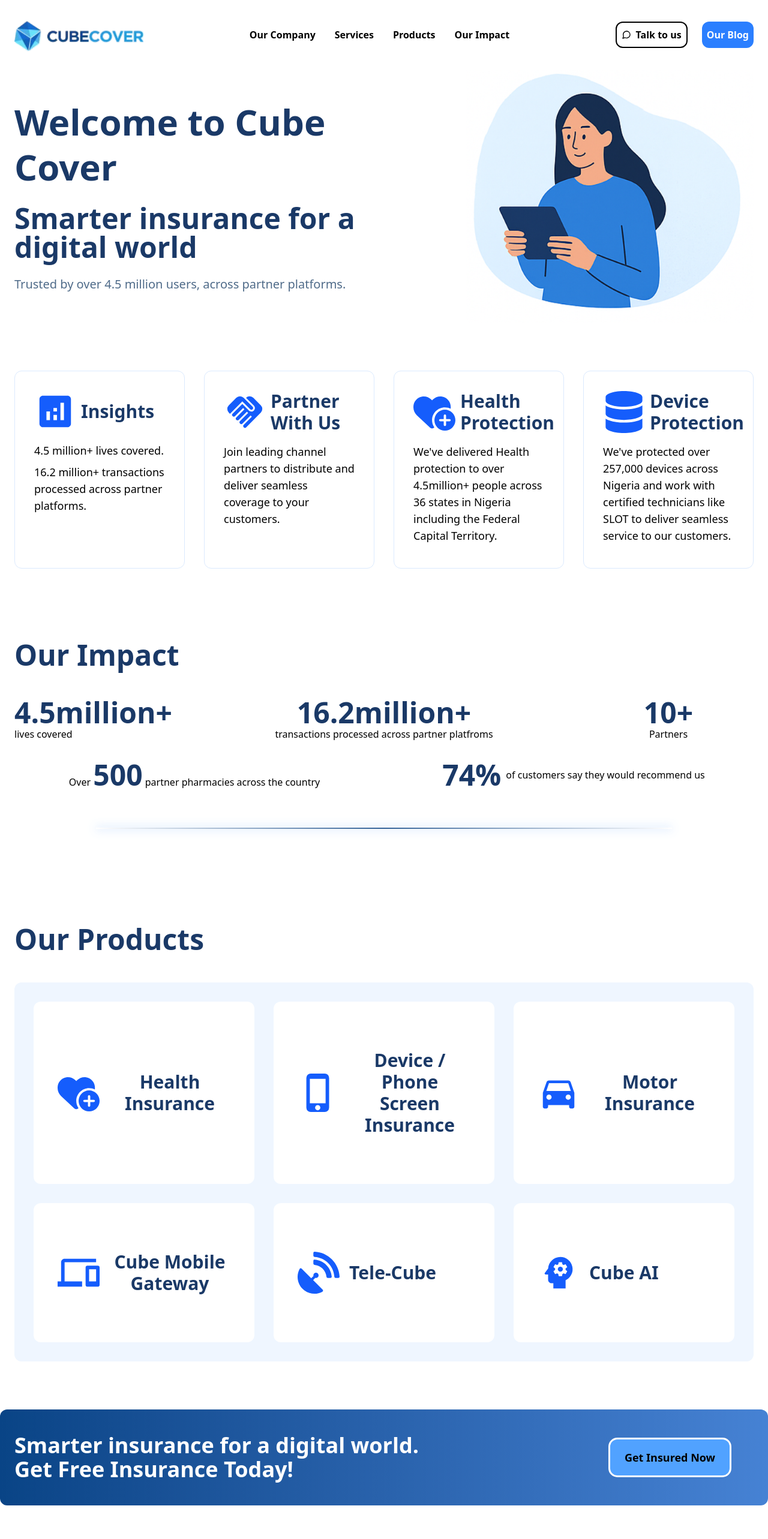
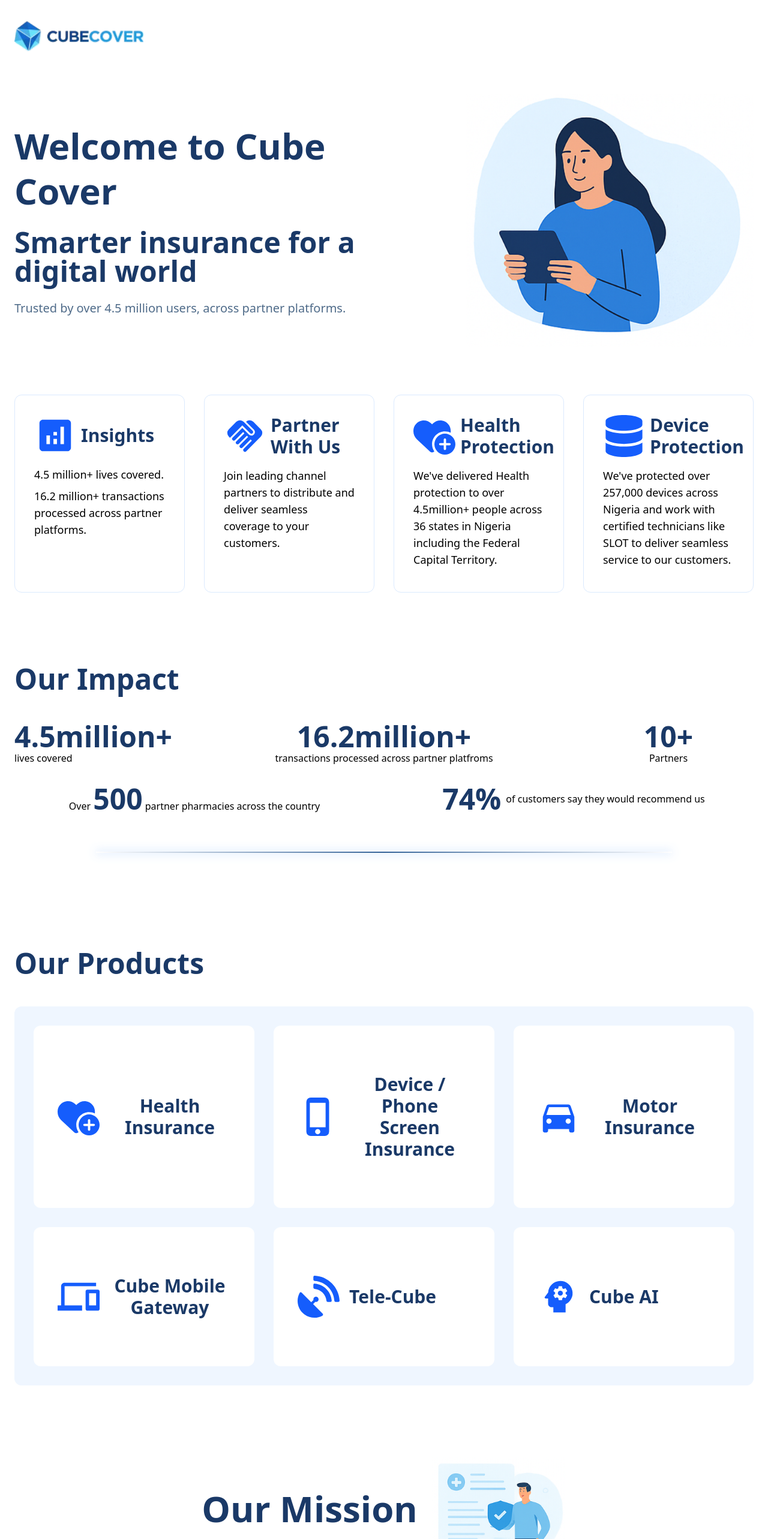
Before and after one commit to DemiladeOnitilo/Cube-cover-landing-page, a React (Vite) app: page / in a window 1280 px wide. Shown: the top 2566 px of the page at 60% size. Built offline with nearby package versions, Linux system fonts and the light colour scheme.

Commit message:
Design Change

```diff
--- a/src/App.jsx
+++ b/src/App.jsx
@@ -1,31 +1,16 @@
 import React from 'react'
-import {
-  Route,
-  createBrowserRouter,
-  createRoutesFromElements,
-  RouterProvider
-} from 'react-router-dom'
-import MainLayout from './layout/MainLayout'
 import Home from './components/Home'
 import Subscriptions from './components/Subscriptions'
 import PartnerUs from './components/PartnerUs'
+import Navbar from './components/Navbar'
 
 const App = () => {
-
-  const router = createBrowserRouter(
-    createRoutesFromElements(
-      <Route  path='/' element={<MainLayout />}>
-        <Route index element={<Home />} />
-        <Route path='subscriptions' element={<Subscriptions />} />
-        <Route path='partner-us' element={<PartnerUs />} />
-      </Route>
-
-    )
-  )
-
   return(
-    <div>
-      <RouterProvider router={router} />
+    <div className='flex flex-col gap-10'>
+      <Navbar />
+      <Home />
+      <PartnerUs />
+      <Subscriptions />
     </div>
   )
 }
--- a/src/components/Home.jsx
+++ b/src/components/Home.jsx
@@ -10,7 +10,6 @@
   MdPhonelink,
   MdPsychology,
 } from "react-icons/md";
-import { Link } from "react-router-dom";
 
 const Home = () => {
   const cardInfo = [
@@ -96,10 +95,10 @@
       {/*Hero Card Section*/}
       <div className="grid md:grid-cols-2 xl:grid-cols-4 gap-8 px-6 mt-20">
         {cardInfo.map((items, index) => (
-          <Link
+          <div
             to={items.to ? items.to : null}
             key={index}
-            className="border-1 border-blue-100 rounded-xl p-8 w-full hover:scale-[1.03] hover:shadow-xl hover:border-blue-200 ease-in-out duration-300 cursor-pointer"
+            className="border-1 border-blue-100 rounded-xl p-8 w-full"
           >
             <div className="flex gap-2 items-center mb-4 ">
               <span className="text-blue-600">{items.img}</span>
@@ -111,7 +110,7 @@
               <p>{items.descriptionOne}</p>
               <p>{items.descriptionTwo}</p>
             </div>
-          </Link>
+          </div>
         ))}
       </div>
 
@@ -175,7 +174,7 @@
           {ourProducts.map((items, index) => (
             <div
               key={index}
-              className="flex flex-col lg:flex-row gap-4 items-center text-center bg-white py-20 px-10 rounded-xl hover:scale-[1.03] hover:shadow-xl ease-in-out duration-300 cursor-pointer"
+              className="flex flex-col lg:flex-row gap-4 items-center text-center bg-white py-20 px-10 rounded-xl"
             >
               <span className="text-blue-600">{items.img}</span>
               <h3 className="text-[#1A3967] text-3xl font-semibold">
@@ -186,20 +185,6 @@
         </div>
       </div>
 
-      {/*Redirect Section*/}
-      <div className="flex flex-col md:flex-row justify-between items-center px-6 py-10 my-20 gap-8 md:gap-12 bg-gradient-to-r from-[#094486] to-[#4682D4] text-white rounded-xl">
-        <h3 className="text-2xl md:text-3xl lg:text-4xl font-semibold text-center md:text-left">
-          Smarter insurance for a digital world.
-          <br />
-          Get Free Insurance Today!
-        </h3>
-        <Link
-          to="/subscriptions"
-          className="text-black text-base md:text-lg text-center font-semibold bg-blue-400 ring-2 md:ring-3 ring-white hover:text-white hover:bg-blue-600 hover:scale-[1.03] ease-in-out duration-300 px-6 py-4 md:mr-10 rounded-xl cursor-pointer whitespace-nowrap"
-        >
-          Get Insured Now
-        </Link>
-      </div>
     </div>
   );
 };
--- a/src/components/Navbar.jsx
+++ b/src/components/Navbar.jsx
@@ -1,92 +1,17 @@
-import React, { useState } from "react";
+import React from "react";
 import logo from "../assets/Cube-cover-logo.png";
-import { FiMessageCircle } from "react-icons/fi";
-import { FaBars, FaTimes } from "react-icons/fa";
-import { Link } from "react-router-dom";
 
 const Navbar = () => {
-  const [isOpen, setIsOpen] = useState(false);
-
   return (
-    <nav className="p-6 max-w-7xl mx-auto font-semibold relative">
-      <div className="flex justify-between items-center">
-        {/* Logo */}
-        <Link to="/" className="flex-shrink-0">
+    <div className="flex items-start p-6 min-w-7xl mx-auto font-semibold relative">
+      <div to="/" className="flex-shrink-0">
         <img
           src={logo}
           alt="Cube Cover Logo"
           className="h-17 w-auto object-contain"
         />
-        </Link>
-
-        {/* Desktop Navigation Links */}
-        <div className="hidden lg:flex gap-8 items-center">
-          <p className="hover:text-blue-600 transition-colors duration-300 cursor-pointer">
-            Our Company
-          </p>
-          <p className="hover:text-blue-600 transition-colors duration-300 cursor-pointer">
-            Services
-          </p>
-          <p className="hover:text-blue-600 transition-colors duration-300 cursor-pointer">
-            Products
-          </p>
-          <p className="hover:text-blue-600 transition-colors duration-300 cursor-pointer">
-            Our Impact
-          </p>
       </div>
-
-        {/* Desktop Buttons */}
-        <div className="hidden lg:flex gap-6">
-          <button className="flex items-center gap-2 border-2 border-black text-black hover:bg-gray-400 ease-in-out duration-300 p-2 rounded-xl cursor-pointer">
-            <span>
-              <FiMessageCircle />
-            </span>
-            Talk to us
-          </button>
-
-          <button className="text-white bg-blue-500 hover:text-black hover:bg-gray-400 ease-in-out duration-300 p-2 rounded-xl cursor-pointer">
-            Our Blog
-          </button>
     </div>
-
-        {/* Mobile Menu Toggle */}
-        <button
-          className="lg:hidden text-2xl p-2 rounded-lg hover:bg-gray-100 transition"
-          onClick={() => setIsOpen(!isOpen)}
-        >
-          {isOpen ? <FaTimes /> : <FaBars />}
-        </button>
-      </div>
-
-      {/* Mobile Dropdown Menu */}
-      <div
-        className={`lg:hidden mt-4 flex flex-col gap-4 bg-white shadow-lg rounded-lg p-6 transition-all ease-in-out duration-500 ${
-          isOpen ? "max-h-96 opacity-100" : "max-h-0 opacity-0 overflow-hidden"
-        }`}
-      >
-        <p className="hover:text-blue-600 transition-colors duration-300 cursor-pointer">
-          Our Company
-        </p>
-        <p className="hover:text-blue-600 transition-colors duration-300 cursor-pointer">
-          Services
-        </p>
-        <p className="hover:text-blue-600 transition-colors duration-300 cursor-pointer">
-          Products
-        </p>
-        <p className="hover:text-blue-600 transition-colors duration-300 cursor-pointer">
-          Our Impact
-        </p>
-
-        <button className="flex items-center gap-2 border-2 border-black text-black hover:bg-gray-400 ease-in-out duration-300 p-2 rounded-xl cursor-pointer">
-          <FiMessageCircle />
-          Talk to us
-        </button>
-
-        <button className="text-white bg-blue-500 hover:text-black hover:bg-gray-400 ease-in-out duration-300 p-2 rounded-xl cursor-pointer">
-          Our Blog
-        </button>
-      </div>
-    </nav>
   );
 };
 
--- a/src/components/PartnerUs.jsx
+++ b/src/components/PartnerUs.jsx
@@ -6,7 +6,7 @@
 
 const PartnerUs = () => {
   return (
-    <div className="px-6 lg:px-0 max-w-7xl mx-auto text-[#1A3967]">
+    <div className="px-6 lg:px-0 max-w-7xl mt-20 mx-auto text-[#1A3967]">
       {/* Mission */}
       <div className="flex flex-col items-center text-center gap-6">
         <div className="flex flex-col sm:flex-row items-center justify-center gap-6 w-full">
--- a/src/components/Subscriptions.jsx
+++ b/src/components/Subscriptions.jsx
@@ -2,7 +2,7 @@
 
 const Subscriptions = () => {
   return (
-    <div className="px-10 lg:px-0 max-w-5xl mx-auto">
+    <div className="px-10 max-w-5xl mx-auto">
       {/*MTN & GLO Subscription*/}
       <div className=" text-[#1A3967]">
         <h1 className="text-2xl sm:text-3xl md:text-5xl font-semibold mt-10 text-center px-6 underline underline-offset-5">
@@ -15,15 +15,16 @@
           <ol className="flex flex-col gap-6 sm:gap-8 text-base sm:text-lg md:text-xl lg:text-2xl max-w-5xl px-6 list-decimal list-inside">
             <li>Dial *3013#</li>
             <li>Choose your preferred service</li>
-            <li>Choose your preferred subscription plan (i.e. autorenewal/ one-off)</li>
+            <li>
+              Choose your preferred subscription plan (i.e. autorenewal/
+              one-off)
+            </li>
             <li>Receive confirmation billing message from network</li>
             <li>
               Receive confirmation message from shortcode with url to access the
               service (
-              <span className="underline hover:text-blue-700 ease-in-out duration-300 cursor-pointer">
-                <a href="https://shorturl.at/mxES1">
+              <span className="underline">
                   https://shorturl.at/mxES1
-                </a>
               </span>
               )
             </li>
@@ -48,15 +49,16 @@
           <ol className="flex flex-col gap-6 sm:gap-8 text-base sm:text-lg md:text-xl lg:text-2xl max-w-5xl px-6 list-decimal list-inside">
             <li>Dial *312*44#</li>
             <li>Choose your preferred bundle</li>
-            <li>Choose your preferred subscription plan (i.e. autorenewal/ one-off)</li>
+            <li>
+              Choose your preferred subscription plan (i.e. autorenewal/
+              one-off)
+            </li>
             <li>Receive confirmation billing message from network</li>
             <li>
               Receive confirmation message from shortcode with url to access the
               service (
-              <span className="underline hover:text-blue-700 ease-in-out duration-300 cursor-pointer">
-                <a href="https://shorturl.at/mxES1">
-                  https://shorturl.at/mxES1
-                </a>
+              <span className="underline">
+                https://shorturl.at/mxES1
               </span>
               )
             </li>
@@ -113,7 +115,6 @@
           </span>
         </div>
       </div>
-
     </div>
   );
 };
```
Lines whose indentation alone changed are shown as unchanged.
